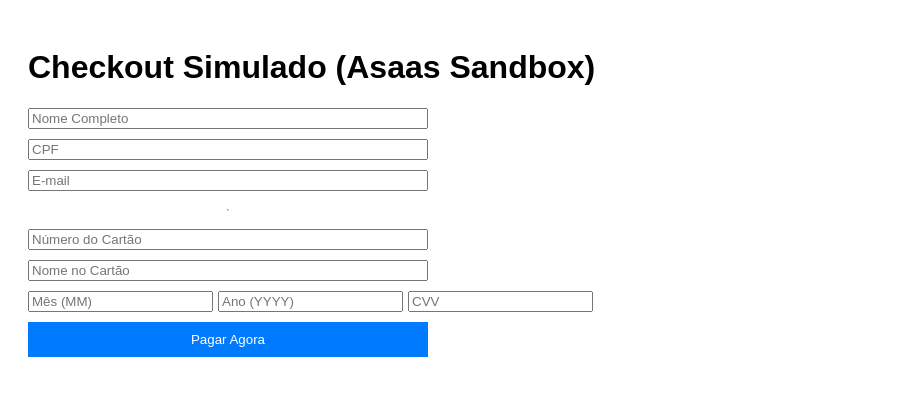
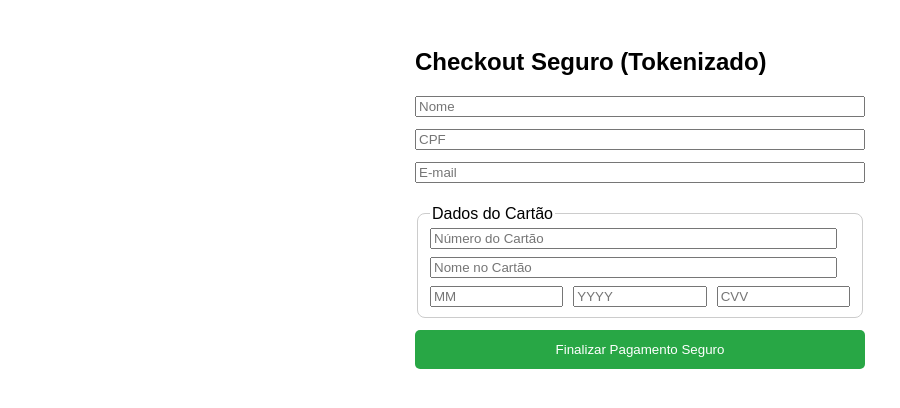
Before and after one commit to esouza15/core-service-web, a React (Vite) app: page / in a window 1280 px wide. Shown: the top 408 px of the page, without its empty margins (0-900 px from the left). Built offline with nearby package versions, Linux system fonts and the light colour scheme.

Commit message:
ajuste da lógica de tokenização

```diff
--- a/App.jsx
+++ b/App.jsx
@@ -1,49 +1,93 @@
 import { useState } from 'react';
 import axios from 'axios';
 
+// 1. Função Utilitária de Segurança (Isolada)
+const generateCardToken = (cardData) => {
+  return new Promise((resolve, reject) => {
+    // Verificando se o SDK do Asaas carregou corretamente
+    if (window.Asaas) {
+      window.Asaas.creditCard.tokenize(cardData, (token) => {
+        resolve(token);
+      }, (errors) => {
+        reject(errors);
+      });
+    } else {
+      reject([{ description: "SDK do Asaas não carregado." }]);
+    }
+  });
+};
+
 function App() {
   const [formData, setFormData] = useState({
-    nome: '',
-    cpf: '',
-    email: '',
+    nome: '', cpf: '', email: '', telefone: '',
     valor: '100.00',
-    card_number: '',
-    card_holder: '',
-    card_month: '',
-    card_year: '',
-    card_cvv: ''
+    card_number: '', card_holder: '', card_month: '', card_year: '', card_cvv: ''
   });
+
+  const [loading, setLoading] = useState(false);
 
   const handleSubmit = async (e) => {
     e.preventDefault();
+    setLoading(true);
+
     try {
-      // AQUI ESTÁ A MÁGICA: Apontando para o seu backend no Render
+      // ENGENHARIA REVERSA: Aqui simulamos o comportamento do plugin do WP
+      // Primeiro, pegamos os dados sensíveis e pedimos um Token ao Asaas
+      const cardPayload = {
+        holderName: formData.card_holder,
+        number: formData.card_number,
+        expiryMonth: formData.card_month,
+        expiryYear: formData.card_year,
+        ccv: formData.card_cvv
+      };
+
+      console.log("Gerando token de segurança...");
+      const token = await generateCardToken(cardPayload);
+
+      // Agora enviamos para o SEU BACKEND apenas o que importa
+      // Note que NÃO enviamos mais o número do cartão, apenas o token_gerado
+      const backendPayload = {
+        ...formData,
+        creditCardToken: token, // O Token substitui os dados sensíveis
+        card_number: undefined, // Removendo dados sensíveis do envio
+        card_cvv: undefined
+      };
+
       const API_URL = import.meta.env.VITE_API_URL || 'http://localhost:5000';
-      const response = await axios.post(`${API_URL}/checkout/credit-card`, formData);
-      alert('Resposta do Servidor: ' + response.data.msg);
+      const response = await axios.post(`${API_URL}/checkout/credit-card`, backendPayload);
+
+      alert('Sucesso! Token gerado e enviado: ' + token);
+      console.log("Resposta do seu Flask:", response.data);
+
     } catch (error) {
-      console.error(error);
-      alert('Erro ao processar pagamento');
+      const errorMsg = error[0]?.description || "Erro na transação";
+      alert('Erro: ' + errorMsg);
+    } finally {
+      setLoading(false);
     }
   };
 
   return (
-    <div style={{ padding: '20px', fontFamily: 'sans-serif' }}>
-      <h1>Checkout Simulado (Asaas Sandbox)</h1>
-      <form onSubmit={handleSubmit} style={{ display: 'flex', flexDirection: 'column', gap: '10px', maxWidth: '400px' }}>
-        <input placeholder="Nome Completo" onChange={e => setFormData({...formData, nome: e.target.value})} />
-        <input placeholder="CPF" onChange={e => setFormData({...formData, cpf: e.target.value})} />
-        <input placeholder="E-mail" onChange={e => setFormData({...formData, email: e.target.value})} />
-        <hr />
-        <input placeholder="Número do Cartão" onChange={e => setFormData({...formData, card_number: e.target.value})} />
-        <input placeholder="Nome no Cartão" onChange={e => setFormData({...formData, card_holder: e.target.value})} />
-        <div style={{ display: 'flex', gap: '5px' }}>
-          <input placeholder="Mês (MM)" onChange={e => setFormData({...formData, card_month: e.target.value})} />
-          <input placeholder="Ano (YYYY)" onChange={e => setFormData({...formData, card_year: e.target.value})} />
-          <input placeholder="CVV" onChange={e => setFormData({...formData, card_cvv: e.target.value})} />
-        </div>
-        <button type="submit" style={{ padding: '10px', background: '#007bff', color: 'white', border: 'none', cursor: 'pointer' }}>
-          Pagar Agora
+    <div style={{ padding: '20px', maxWidth: '450px', margin: 'auto', fontFamily: 'Arial' }}>
+      <h2>Checkout Seguro (Tokenizado)</h2>
+      <form onSubmit={handleSubmit} style={{ display: 'flex', flexDirection: 'column', gap: '12px' }}>
+        <input placeholder="Nome" onChange={e => setFormData({...formData, nome: e.target.value})} required />
+        <input placeholder="CPF" onChange={e => setFormData({...formData, cpf: e.target.value})} required />
+        <input placeholder="E-mail" onChange={e => setFormData({...formData, email: e.target.value})} required />
+
+        <fieldset style={{ marginTop: '10px', borderRadius: '8px', border: '1px solid #ccc' }}>
+          <legend>Dados do Cartão</legend>
+          <input placeholder="Número do Cartão" style={{width: '95%', marginBottom: '8px'}} onChange={e => setFormData({...formData, card_number: e.target.value})} />
+          <input placeholder="Nome no Cartão" style={{width: '95%', marginBottom: '8px'}} onChange={e => setFormData({...formData, card_holder: e.target.value})} />
+          <div style={{ display: 'flex', gap: '10px' }}>
+            <input placeholder="MM" style={{width: '30%'}} onChange={e => setFormData({...formData, card_month: e.target.value})} />
+            <input placeholder="YYYY" style={{width: '30%'}} onChange={e => setFormData({...formData, card_year: e.target.value})} />
+            <input placeholder="CVV" style={{width: '30%'}} onChange={e => setFormData({...formData, card_cvv: e.target.value})} />
+          </div>
+        </fieldset>
+
+        <button type="submit" disabled={loading} style={{ padding: '12px', background: '#28a745', color: 'white', border: 'none', borderRadius: '5px', cursor: 'pointer' }}>
+          {loading ? 'Processando...' : 'Finalizar Pagamento Seguro'}
         </button>
       </form>
     </div>
```
